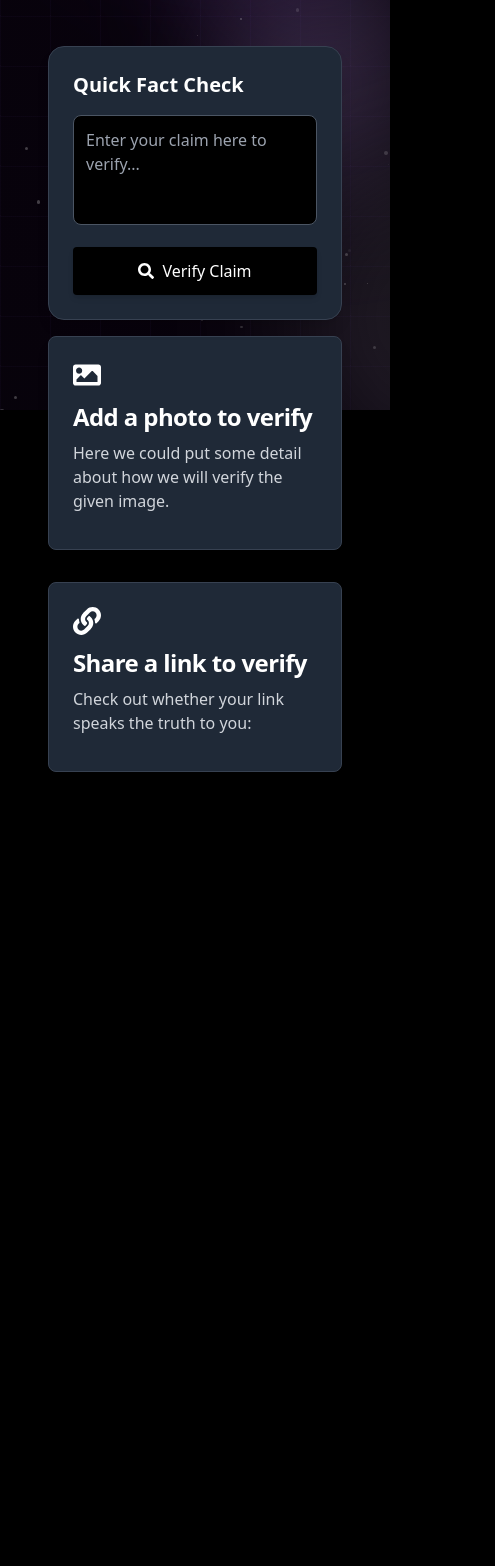
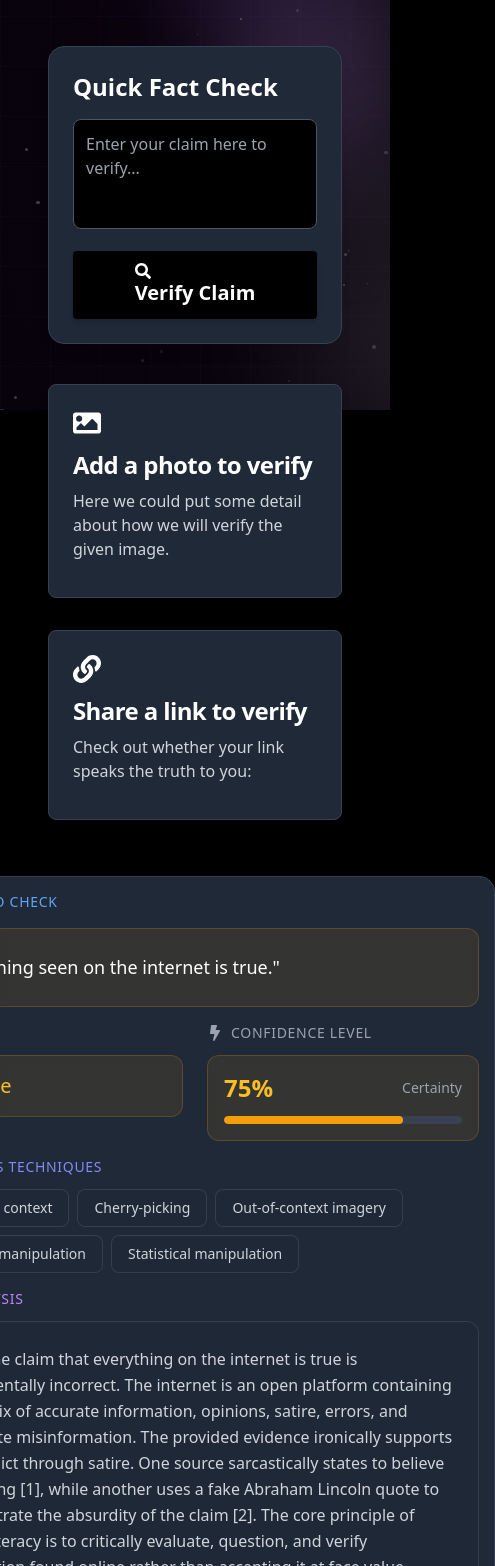
Before and after one commit to Satya-Shield/FrontEnd, a Next.js app: page / in a window 390 px wide. Shown: the part 434-2000 px from the top of the page, 495 px wide, since content can reach past the window. Before the commit the page ends 1206 px from the top, so only its background shows below. Built offline with nearby package versions, Linux system fonts and the light colour scheme.

Commit message:
Added the backend response on the mainpage

```diff
--- a/app/components/BackendResponse.jsx
+++ b/app/components/BackendResponse.jsx
@@ -23,7 +23,7 @@ const BackendResponse = ({ jsonResponse }) => {
     const getColorScheme = () => {
         if(!response) return null;
 
-        if(response.verdict==="true" && response.confidence>=80) {
+        if(response.verdict==="True" && response.confidence>=80) {
             return {
                 gradient: 'from-emerald-500/20 to-green-500/10',
                 border: 'border-emerald-500/30',
@@ -34,7 +34,7 @@ const BackendResponse = ({ jsonResponse }) => {
                 progressBg: 'bg-emerald-500',
             };
         }
-        else if (response.verdict==="false" && response.confidence>=80) {
+        else if (response.verdict==="False" && response.confidence>=80) {
             return {
                 gradient: 'from-red-500/20 to-rose-500/10',
                 border: 'border-red-500/30',
@@ -64,7 +64,7 @@ const BackendResponse = ({ jsonResponse }) => {
     // Hard coding right now to see how it looks
     const techniques = response.techniques || [];
 
-
+    const sources = response.sources || [];
     const checklist = response.checklist || [];
 
     const handleCheckboxChange = (index) => {
@@ -79,9 +79,9 @@ const BackendResponse = ({ jsonResponse }) => {
     }, [response.confidence]);
 
     return (
-        <div className={`${colorScheme.border} relative space-y-1 p-4 rounded-2xl border-gray-700 bg-gray-900/60 backdrop-blur-lg shadow-lg w-[600px]`}>
-            <div className={`absolute inset-0 bg-gradient-to-br ${colorScheme.gradient} opacity-50 rounded-2xl`} />
-            <div className="absolute inset-0 bg-gradient-to-t from-gray-900/80 to-transparent rounded-2xl" />
+        <div className={`${colorScheme.border} relative p-4 rounded-2xl border-gray-700 bg-gray-900/60 backdrop-blur-lg shadow-lg w-[600px]`}>
+            <div className={`absolute inset-0 bg-gray-800 border border-gray-700 opacity-50 rounded-2xl`} />
+            <div className="absolute inset-0  bg-gray-800 border border-gray-700 rounded-2xl" />
 
             <div className="relative space-y-4">
                 <div className="flex items-center gap-2">
@@ -96,7 +96,7 @@ const BackendResponse = ({ jsonResponse }) => {
                 </p>
             </div>
 
-        {/* Verdict + Confidence Level */}
+        {/* Verdict and Confidence Level */}
             <div className="grid grid-cols-2 gap-6">
 
                 <div className="space-y-3">
@@ -129,7 +129,6 @@ const BackendResponse = ({ jsonResponse }) => {
                 </div>
             </div>
 
-        {/* Techniques */}
         <div className="space-y-3">
             <div className="flex items-center gap-2">
                 <FaCogs className="w-4 h-4 text-indigo-400" />
@@ -147,7 +146,6 @@ const BackendResponse = ({ jsonResponse }) => {
             </div>
         </div>
 
-        {/* Analysis */}
         <div className="space-y-3">
             <div className="flex items-center gap-2">
                 <FaBrain className="w-4 h-4 text-purple-400" />
@@ -160,7 +158,6 @@ const BackendResponse = ({ jsonResponse }) => {
             </div>
         </div>
 
-        {/* Sources */}
         <div className="space-y-3">
             <div className="flex items-center gap-2">
                 <FaExternalLinkAlt className="w-4 h-4 text-cyan-400" />
--- a/app/components/SearchInput.jsx
+++ b/app/components/SearchInput.jsx
@@ -1,43 +1,63 @@
 "use client";
 
 import React, { useState } from "react";
-import { FaSearch } from "react-icons/fa";
+import { FaSearch, FaSpinner } from "react-icons/fa";
 
-const SearchInput = ({ onSearch }) => {
-  const [inputText, setInputText] = useState("");
+const SearchInput = ({ onSearch, loading, searchQuery, setSearchQuery }) => {
+  const [inputValue, setInputValue] = useState(searchQuery || "");
 
-  const handleSearch = () => {
-    if (inputText.trim()) {
-      onSearch(inputText);
+  const handleSubmit = (e) => {
+    console.log("Submit button was clicked")
+    e.preventDefault();
+    if(inputValue.trim() && !loading){
+        onSearch(inputValue.trim());
+        setInputValue("")
+        if(setSearchQuery){
+            setSearchQuery("")
         }
-  };
+    }
+  }
+
+  const handleInputChange = (e) =>{
+    console.log("Handling input change")
+    setInputValue(e.target.value);
+    if(setSearchQuery){
+        setSearchQuery(e.target.value);
+    }
+  }
+
 
   return (
     <div className="flex flex-col items-start justify-start w-full mt-8 px-6">
-      {/* Box shifted left and limited max-width */}
       <div className="bg-gray-800 backdrop-blur-lg border border-gray-700 rounded-2xl p-6 w-full max-w-2xl shadow-lg">
-        <h3 className="text-xl font-semibold mb-4 text-white">
+        <h3 className="text-2xl font-semibold mb-4 text-white">
           Quick Fact Check
         </h3>
 
+        <form onSubmit={handleSubmit} className="space-y-4">
             <div className="space-y-4">
                 <textarea
                     placeholder="Enter your claim here to verify..."
-            value={inputText}
-            onChange={(e) => setInputText(e.target.value)}
+                    value={inputValue}
+                    onChange={handleInputChange}
                     className="w-full min-h-[110px] bg-black border border-gray-600 rounded-lg text-white placeholder:text-white-400 p-3 resize-none focus:outline-none focus:ring-2 focus:ring-blue-600"
                 />
 
-          {/* Gradient theme button */}
-          <button
-            onClick={handleSearch}
-            className="w-full flex items-center justify-center gap-2 bg-black hover:opacity-90 transition rounded py-3 text-base font-medium shadow-md text-white"
-
-          >
+                <button type="submit" className="w-full flex items-center justify-center gap-2 bg-black hover:opacity-90 transition rounded py-3 text-xl font-semibold shadow-md text-white">
+                    {loading ? (
+                        <div>
+                            <FaSpinner className="w-4 h-4 animate-spin" />
+                            Verifying Claim...
+                        </div>
+                    ) : (
+                        <div>
                             <FaSearch className="w-4 h-4" />
                             Verify Claim
+                        </div>
+                    )}
                 </button>
             </div>
+        </form>
       </div>
     </div>
   );
--- a/app/page.jsx
+++ b/app/page.jsx
@@ -4,21 +4,85 @@ import React, { useState } from "react";
 import LandingPage from "./components/LandingPage";
 import FeatureCards from "./components/FeatureCards.jsx";
 import BackgroundEffects from "./components/BackgroundEffects";
-import { FaSearch } from "react-icons/fa";
+import BackendResponse from "./components/BackendResponse";
+// import { FaSearch } from "react-icons/fa";
 import SearchInput from "./components/SearchInput";
 const Page = () => {
   const [searchQuery, setSearchQuery] = useState("");
   const [inputText, setInputText] = useState("");
+  const [loading, setLoading] = useState(false);
+  const [jsonResponse, setJsonResponse] = useState({
+    claim: "Everything seen on the internet is true.",
+    verdict: "False",
+    confidence: 75,
+    explanation:
+      "False. The claim that everything on the internet is true is fundamentally incorrect. The internet is an open platform containing a vast mix of accurate information, opinions, satire, errors, and deliberate misinformation. The provided evidence ironically supports this verdict through satire. One source sarcastically states to believe everything [1], while another uses a fake Abraham Lincoln quote to demonstrate the absurdity of the claim [2]. The core principle of digital literacy is to critically evaluate, question, and verify information found online rather than accepting it at face value.",
+    techniques: ["Cross-referencing", "Scientific consensus", "Source reliability"],
+    sources: [
+      "https://www.quora.com/Is-it-true-that-you-can-and-should-trust-everything-that-you-read-on-the-internet",
+      "https://developersalliance.org/2019-11-18-everything-you-see-on-the-internet-is-true-abraham-lincoln/"
+    ],
+    techniques : [
+      "Misleading context",
+      "Cherry-picking",
+      "Out-of-context imagery",
+      "Emotional manipulation",
+      "Statistical manipulation"
+    ],
+    checklist: [
+      "Check if the source is peer-reviewed",
+      "Look for scientific consensus",
+      "Verify with health organizations"
+    ]
+  });
+
+  const verifyAPI = async(query) => {
+    setLoading(true);
+    try{
+      const res = await fetch('https://satyashield-backend-60le.onrender.com/api/run_agent',{
+        method : 'POST',
+        headers : {
+          'Content-Type' : 'application/json',
+        },
+        body : JSON.stringify({
+          query : query
+        })
+      });
+
+      if(!res.ok){
+        throw new Error(`Error gaining response from /api/run_agent' ${response.status}`)
+      }
+
+      const data = await res.json();
+      console.log(data[0])
+      setJsonResponse(data[0]);
+    }
+    catch(err){
+      console.err('Error hai code mei : ', err);
+      setJsonResponse({
+        claim : query,
+        verdict : "Error",
+        confidence : 0,
+        explaination : "Okay! This is awkward...give us a few moments, we will be back!",
+        techniques : [],
+        sources : [],
+        checklist : []
+      });
+    }
+    finally{
+      setLoading(false);
+    }
+  };
 
     const handleSearch = (query) => {
       if (query.trim()) {
         setSearchQuery(query);
+        verifyAPI(query);
       }
     };
 
     const handleCardClick = (cardType) => {
       setSearchQuery(`${cardType} verification`);
-      setCurrentPage("result");
     };
 
 
@@ -28,15 +92,26 @@ const Page = () => {
       <div className="relative overflow-hidden w-full">
         <LandingPage />
       </div>
-      <div className="w-full flex justify-start px-6 z-10 relative">
-          <SearchInput onSearch={handleSearch}/>
-      </div>
-     <div className="w-full flex justify-start px-6 z-10 relative">
-        <FeatureCards />
+      <div className="w-full flex flex-col lg:flex-row lg:items-start gap-8 px-6 z-10 relative">
+
+        <div className="flex flex-col space-y-6 lg:w-1/2 mt-0">
+          <div className="mt-0">
+            <SearchInput onSearch={handleSearch} loading={loading} searchQuery={searchQuery} setSearchQuery={setSearchQuery}/>
+          </div>
+          <div className="mt-0">
+            <FeatureCards onCardClick={handleCardClick} />
+          </div>
+        </div>
+
+        <div className="flex justify-center lg:justify-start lg:w-1/2 mt-0 z-10">
+          {jsonResponse && (
+            <div className="mt-6">
+              <BackendResponse jsonResponse={jsonResponse} />
+            </div>
+          )}
+        </div>
       </div>
     </div>
-
-
   );
 };
 
```
Lines whose indentation alone changed are shown as unchanged.
